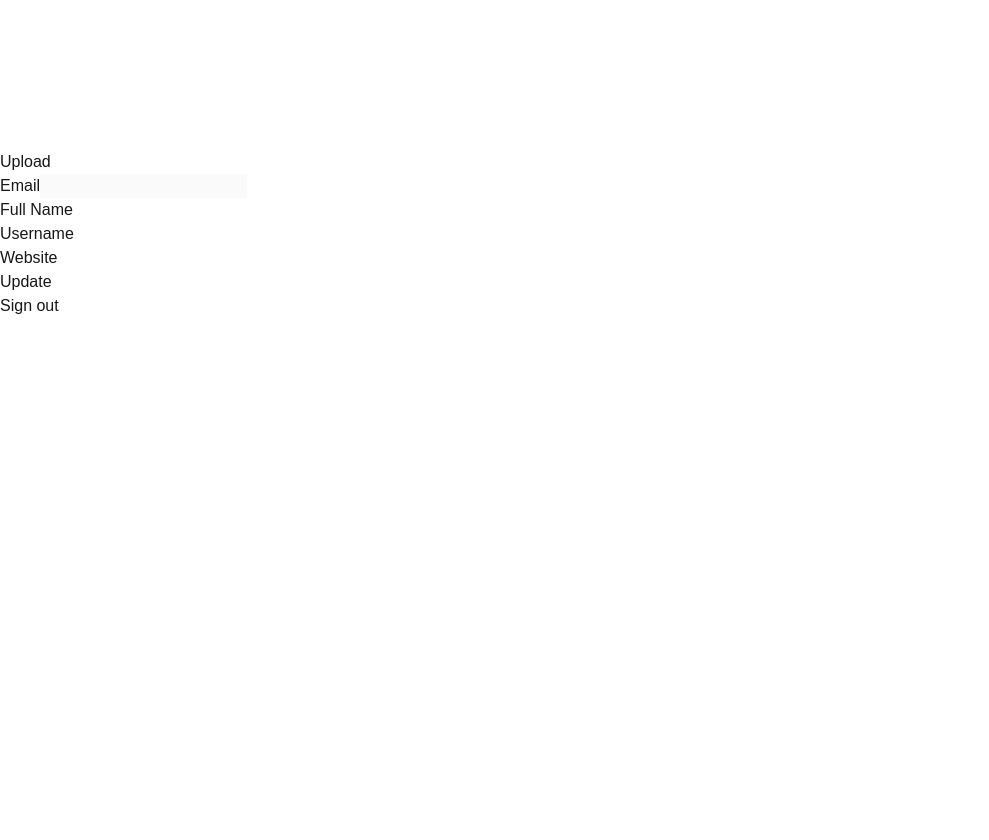
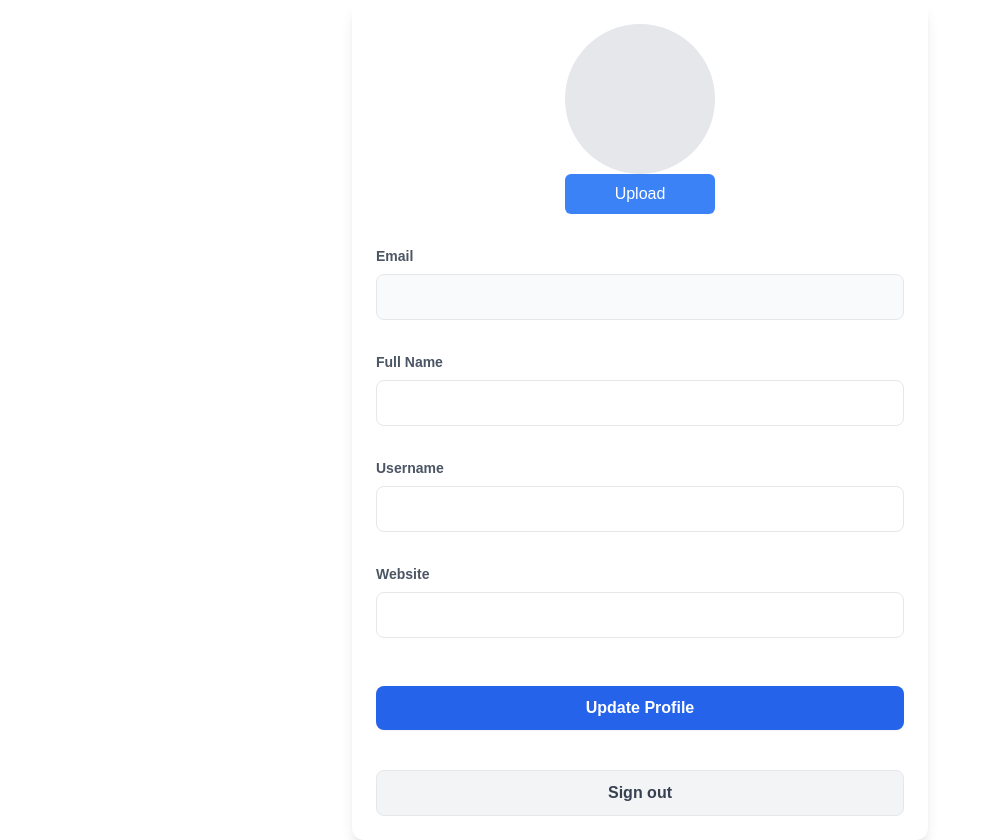
Before and after one commit to mcmanyika/heartfelt, a Next.js app: page /account in a window 1280 px wide. Shown: the whole page, without its empty margins (0-989 px from the left). Before the commit the page ends 800 px from the top, so only its background shows below. Built offline with nearby package versions, Linux system fonts and the light colour scheme; no server answers; the database is empty.

Commit message:
added tailwindcss

```diff
--- a/src/app/account/account-form.jsx
+++ b/src/app/account/account-form.jsx
@@ -64,7 +64,8 @@ export default function AccountForm({ user }) {
   }
 
   return (
-    <div className="form-widget">
+    <div className="max-w-xl mx-auto p-6 space-y-8 bg-white rounded-xl shadow-lg">
+      <div className="flex justify-center">
         <Avatar
           uid={user?.id}
           url={avatar_url}
@@ -74,51 +75,72 @@ export default function AccountForm({ user }) {
             updateProfile({ fullname, username, website, avatar_url: url })
           }}
         />
-      <div>
-        <label htmlFor="email">Email</label>
-        <input id="email" type="text" value={user?.email} disabled />
       </div>
-      <div>
-        <label htmlFor="fullName">Full Name</label>
+      <div className="space-y-2">
+        <label htmlFor="email" className="block text-sm font-semibold text-gray-600">Email</label>
+        <input
+          id="email"
+          type="text"
+          value={user?.email}
+          disabled
+          className="w-full px-4 py-2.5 border border-gray-200 rounded-lg bg-gray-50 text-gray-500"
+        />
+      </div>
+      <div className="space-y-2">
+        <label htmlFor="fullName" className="block text-sm font-semibold text-gray-600">Full Name</label>
         <input
           id="fullName"
           type="text"
           value={fullname || ''}
           onChange={(e) => setFullname(e.target.value)}
+          className="w-full px-4 py-2.5 border border-gray-200 rounded-lg focus:outline-none focus:ring-2 focus:ring-blue-500 focus:border-transparent hover:border-gray-300 transition-colors"
         />
       </div>
-      <div>
-        <label htmlFor="username">Username</label>
+      <div className="space-y-2">
+        <label htmlFor="username" className="block text-sm font-semibold text-gray-600">Username</label>
         <input
           id="username"
           type="text"
           value={username || ''}
           onChange={(e) => setUsername(e.target.value)}
+          className="w-full px-4 py-2.5 border border-gray-200 rounded-lg focus:outline-none focus:ring-2 focus:ring-blue-500 focus:border-transparent hover:border-gray-300 transition-colors"
         />
       </div>
-      <div>
-        <label htmlFor="website">Website</label>
+      <div className="space-y-2">
+        <label htmlFor="website" className="block text-sm font-semibold text-gray-600">Website</label>
         <input
           id="website"
           type="url"
           value={website || ''}
           onChange={(e) => setWebsite(e.target.value)}
+          className="w-full px-4 py-2.5 border border-gray-200 rounded-lg focus:outline-none focus:ring-2 focus:ring-blue-500 focus:border-transparent hover:border-gray-300 transition-colors"
         />
       </div>
 
-      <div>
+      <div className="pt-4">
         <button
-          className="button primary block"
+          className="w-full py-2.5 px-4 bg-blue-600 hover:bg-blue-700 text-white font-semibold rounded-lg transition-all duration-200 shadow-sm hover:shadow-md disabled:opacity-50 disabled:cursor-not-allowed disabled:hover:bg-blue-600 disabled:hover:shadow-none"
           onClick={() => updateProfile({ fullname, username, website, avatar_url })}
           disabled={loading}
         >
-          {loading ? 'Loading ...' : 'Update'}
+          {loading ? (
+            <span className="flex items-center justify-center">
+              <svg className="animate-spin -ml-1 mr-3 h-5 w-5 text-white" xmlns="http://www.w3.org/2000/svg" fill="none" viewBox="0 0 24 24">
+                <circle className="opacity-25" cx="12" cy="12" r="10" stroke="currentColor" strokeWidth="4"></circle>
+                <path className="opacity-75" fill="currentColor" d="M4 12a8 8 0 018-8V0C5.373 0 0 5.373 0 12h4zm2 5.291A7.962 7.962 0 014 12H0c0 3.042 1.135 5.824 3 7.938l3-2.647z"></path>
+              </svg>
+              Loading...
+            </span>
+          ) : 'Update Profile'}
         </button>
       </div>
 
-      <div>
+      <div className="pt-2">
         <form action="/auth/signout" method="post">
-          <button className="button block" type="submit">
+          <button
+            className="w-full py-2.5 px-4 bg-gray-100 hover:bg-gray-200 text-gray-700 font-semibold rounded-lg transition-all duration-200 border border-gray-200 hover:border-gray-300"
+            type="submit"
+          >
             Sign out
           </button>
         </form>
--- a/src/app/account/avatar.jsx
+++ b/src/app/account/avatar.jsx
@@ -60,21 +60,24 @@ export default function Avatar({ uid, url, size, onUpload }) {
           height={size}
           src={avatarUrl}
           alt="Avatar"
-          className="avatar image"
+          className="rounded-full object-cover"
           style={{ height: size, width: size }}
         />
       ) : (
-        <div className="avatar no-image" style={{ height: size, width: size }} />
+        <div
+          className="rounded-full bg-gray-200"
+          style={{ height: size, width: size }}
+        />
       )}
       <div style={{ width: size }}>
-        <label className="button primary block" htmlFor="single">
+        <label
+          className="block w-full text-center px-4 py-2 bg-blue-500 text-white rounded-md hover:bg-blue-600 cursor-pointer transition-colors"
+          htmlFor="single"
+        >
           {uploading ? 'Uploading ...' : 'Upload'}
         </label>
         <input
-          style={{
-            visibility: 'hidden',
-            position: 'absolute',
-          }}
+          className="hidden absolute"
           type="file"
           id="single"
           accept="image/*"
--- a/src/app/error/page.jsx
+++ b/src/app/error/page.jsx
@@ -1,3 +1,10 @@
 export default function ErrorPage() {
-    return <p>Sorry, something went wrong</p>
-  }
+  return (
+    <div className="min-h-screen flex items-center justify-center bg-gray-100">
+      <div className="text-center p-8 bg-white rounded-lg shadow-md">
+        <h1 className="text-3xl font-bold text-red-600 mb-2">Oops!</h1>
+        <p className="text-gray-600 text-lg">Sorry, something went wrong</p>
+      </div>
+    </div>
+  )
+}
--- a/src/app/login/page.jsx
+++ b/src/app/login/page.jsx
@@ -2,13 +2,45 @@ import { login, signup } from './actions'
 
 export default function LoginPage() {
   return (
-    <form>
-      <label htmlFor="email">Email:</label>
-      <input id="email" name="email" type="email" required />
-      <label htmlFor="password">Password:</label>
-      <input id="password" name="password" type="password" required />
-      <button formAction={login}>Log in</button>
-      <button formAction={signup}>Sign up</button>
+    <form className="max-w-sm mx-auto mt-10 p-6 bg-white rounded-lg shadow-md">
+      <div className="mb-4">
+        <label htmlFor="email" className="block text-gray-700 text-sm font-bold mb-2">
+          Email:
+        </label>
+        <input
+          id="email"
+          name="email"
+          type="email"
+          required
+          className="w-full px-3 py-2 border border-gray-300 rounded-md focus:outline-none focus:ring-2 focus:ring-blue-500"
+        />
+      </div>
+      <div className="mb-6">
+        <label htmlFor="password" className="block text-gray-700 text-sm font-bold mb-2">
+          Password:
+        </label>
+        <input
+          id="password"
+          name="password"
+          type="password"
+          required
+          className="w-full px-3 py-2 border border-gray-300 rounded-md focus:outline-none focus:ring-2 focus:ring-blue-500"
+        />
+      </div>
+      <div className="flex gap-4">
+        <button
+          formAction={login}
+          className="w-full bg-blue-500 hover:bg-blue-600 text-white font-bold py-2 px-4 rounded-md focus:outline-none focus:ring-2 focus:ring-blue-500"
+        >
+          Log in
+        </button>
+        <button
+          formAction={signup}
+          className="w-full bg-gray-500 hover:bg-gray-600 text-white font-bold py-2 px-4 rounded-md focus:outline-none focus:ring-2 focus:ring-gray-500"
+        >
+          Sign up
+        </button>
+      </div>
     </form>
   )
 }
```
Lines whose indentation alone changed are shown as unchanged.
